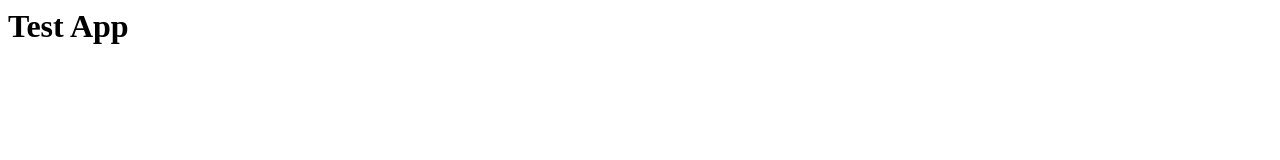
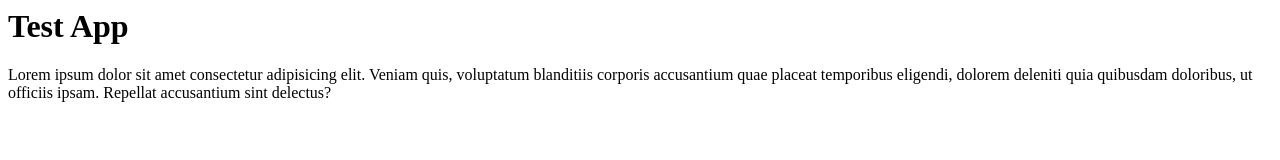
Before and after one commit to Loochi-02/youtube-test-kid, a plain HTML site: page test.html in a window 1280 px wide. Drawn offline with Linux system fonts and the light colour scheme.

Commit message:
added lorem

```diff
--- a/test.html
+++ b/test.html
@@ -1,8 +1,15 @@
 <html>
+
 <head>
   <title>hiii</title>
 </head>
+
 <body>
   <h1>Test App</h1>
+
+  <p>Lorem ipsum dolor sit amet consectetur adipisicing elit. Veniam quis, voluptatum blanditiis corporis accusantium
+    quae placeat temporibus eligendi, dolorem deleniti quia quibusdam doloribus, ut officiis ipsam. Repellat accusantium
+    sint delectus?</p>
 </body>
+
 </html>
```
Lines whose indentation alone changed are shown as unchanged.
